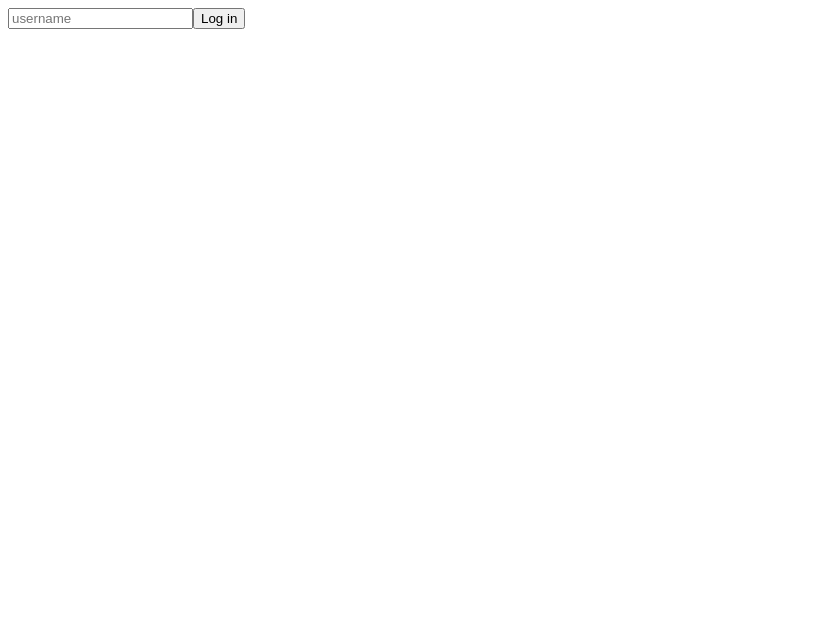
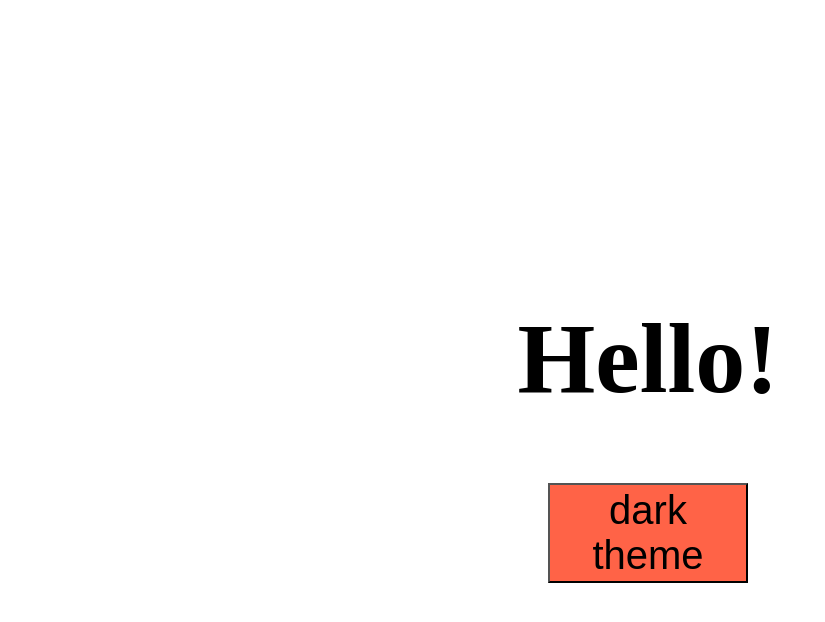
Before and after one commit to myungkeun02/react-master-class, a React (Create React App) app: page / in a window 1280 px wide. Shown: the top 622 px of the page, without its empty margins (0-825 px from the left). Built offline with nearby package versions, Linux system fonts and the light colour scheme.

Commit message:
#3.6 Theme

```diff
--- a/src/App.tsx
+++ b/src/App.tsx
@@ -1,31 +1,38 @@
 import { useState } from "react";
-import styled, { keyframes } from "styled-components";
+import styled, { ThemeProvider, keyframes } from "styled-components";
+import { darkTheme } from "./theme";
+import { lightTheme } from "./theme";
+
+const Container = styled.div`
+  background-color: ${(props) => props.theme.bgColor};
+  width: 100vw;
+  height: 100vh;
+  display: flex;
+  flex-direction: column;
+  justify-content: center;
+  align-items: center;
+  margin: 0px;
+`;
+const Title = styled.h1`
+  color: ${(props) => props.theme.textColor};
+  font-size: 100px;
+`;
+const Btn = styled.button`
+  background-color: ${(props) => props.theme.btnColor};
+  color: ${(props) => props.theme.textColor};
+  width: 200px;
+  height: 100px;
+  font-size: 40px;
+`;
 
 function App() {
-  const [value, setValue] = useState("");
-  const onChange = (event: React.FormEvent<HTMLInputElement>) => {
-    const {
-      currentTarget: { value },
-    } = event;
-    setValue(value);
-    console.log(value);
-  };
-  const onSubmit = (event: React.FormEvent<HTMLFormElement>) => {
-    event.preventDefault();
-    console.log("hello", value );
-  };
   return (
-    <div>
-      <form onSubmit={onSubmit}>
-        <input
-          value={value}
-          onChange={onChange}
-          type="text"
-          placeholder="username"
-        ></input>
-        <button>Log in</button>
-      </form>
-    </div>
+    <ThemeProvider theme={lightTheme}>
+      <Container>
+        <Title>Hello!</Title>
+        <Btn>dark theme</Btn>
+      </Container>
+    </ThemeProvider>
   );
 }
 
--- /dev/null
+++ b/src/theme.ts
@@ -0,0 +1,13 @@
+import { DefaultTheme } from "styled-components";
+
+export const lightTheme: DefaultTheme = {
+  bgColor: "white",
+  textColor: "black",
+  btnColor: "tomato",
+};
+
+export const darkTheme: DefaultTheme = {
+  bgColor: "black",
+  textColor: "white",
+  btnColor: "teal",
+};
```
Also changed, not shown: src/index.tsx (+6 -1 lines), src/styled.d.ts (added, +9 -0 lines).
